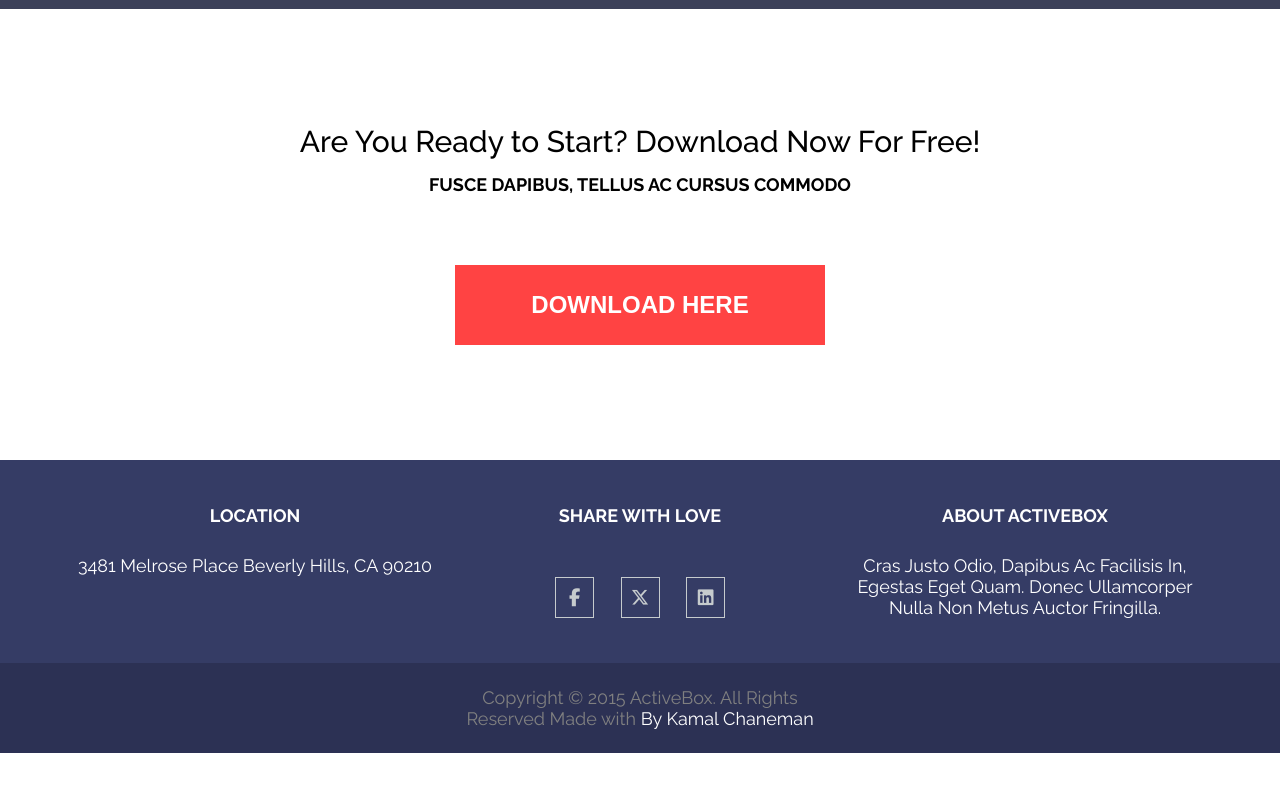
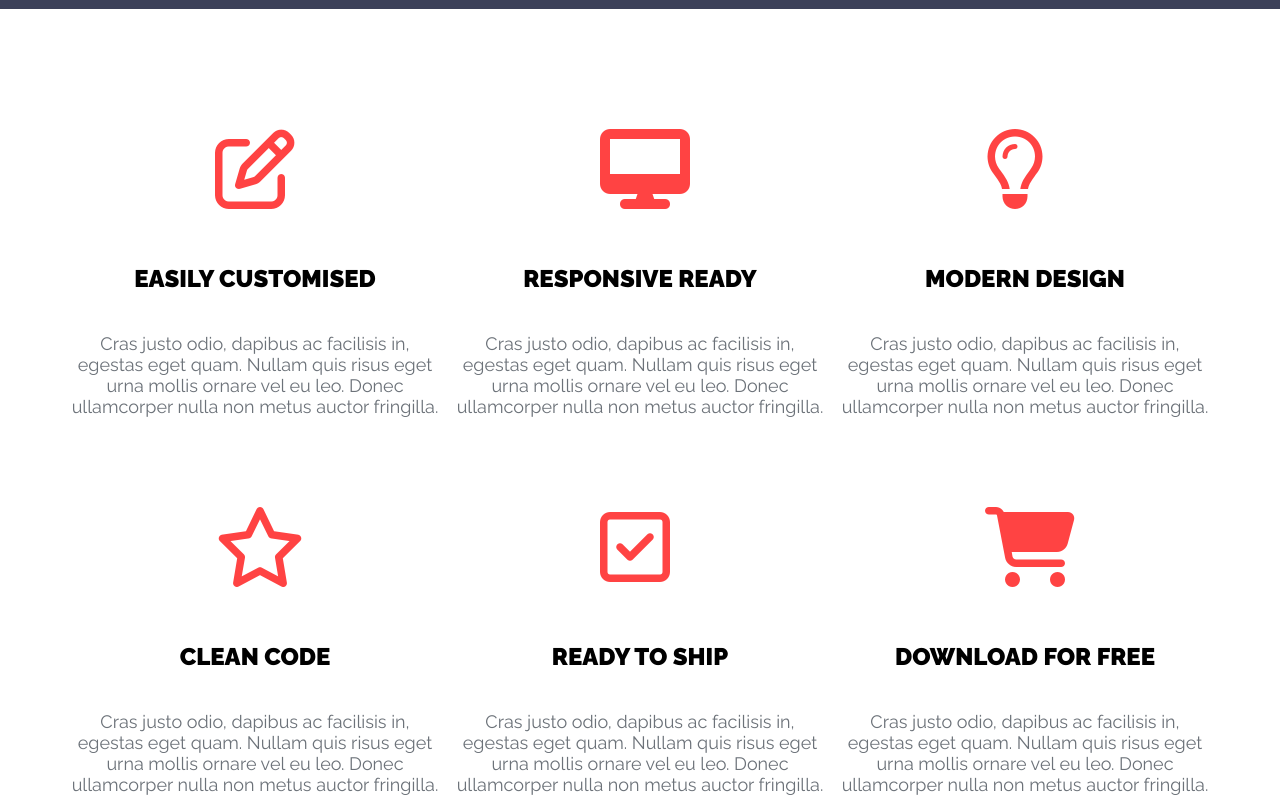
Before and after one commit to zima12343/kurs_1, a website built with Parcel: page src/index.html in a window 1280 px wide. Shown: the part 740-1540 px from the top of the page. Before the commit the page ends 1493 px from the top, so only its background shows below. Built offline with nearby package versions, Linux system fonts and the light colour scheme; grey boxes are pictures that could not be loaded.

Commit message:
feature section

```diff
--- a/src/index.html
+++ b/src/index.html
@@ -43,6 +43,84 @@
     </header>
 
     <main>
+
+        <section class="feature">
+            <div class="container">
+                <div class="feature-card-wrap">
+                    <div class="feature-card-line">
+                        <div class="feature-card">
+                            <div class="feature-card-icon">
+                                <i class="fa-regular fa-pen-to-square feature-icon"></i>
+                            </div>
+                            <h3>Easily Customised</h3>
+                            <div class="feature-card-desc">
+                                <p>Cras justo odio, dapibus ac facilisis in, egestas eget quam. Nullam quis risus eget
+                                    urna mollis ornare vel eu leo. Donec ullamcorper nulla non metus auctor fringilla.
+                                </p>
+                            </div>
+                        </div>
+                        <div class="feature-card">
+                            <div class="feature-card-icon">
+                                <i class="fa-solid fa-desktop feature-icon"></i>
+                            </div>
+                            <h3>Responsive REady</h3>
+                            <div class="feature-card-desc">
+                                <p>Cras justo odio, dapibus ac facilisis in, egestas eget quam. Nullam quis risus eget
+                                    urna mollis ornare vel eu leo. Donec ullamcorper nulla non metus auctor fringilla.
+                                </p>
+                            </div>
+                        </div>
+                        <div class="feature-card">
+                            <div class="feature-card-icon">
+                                <i class="fa-regular fa-lightbulb feature-icon"></i>
+                            </div>
+                            <h3>Modern Design</h3>
+                            <div class="feature-card-desc">
+                                <p>Cras justo odio, dapibus ac facilisis in, egestas eget quam. Nullam quis risus eget
+                                    urna mollis ornare vel eu leo. Donec ullamcorper nulla non metus auctor fringilla.
+                                </p>
+                            </div>
+                        </div>
+                    </div>
+                    <div class="feature-card-line">
+                        <div class="feature-card">
+                            <div class="feature-card-icon">
+                                <i class="fa-regular fa-star feature-icon"></i>
+                            </div>
+                            <h3>Clean Code</h3>
+                            <div class="feature-card-desc">
+                                <p>Cras justo odio, dapibus ac facilisis in, egestas eget quam. Nullam quis risus eget
+                                    urna mollis ornare vel eu leo. Donec ullamcorper nulla non metus auctor fringilla.
+                                </p>
+                            </div>
+                        </div>
+                        <div class="feature-card">
+                            <div class="feature-card-icon">
+                                <i class="fa-regular fa-square-check feature-icon"></i>
+                            </div>
+                            <h3>Ready to Ship</h3>
+                            <div class="feature-card-desc">
+                                <p>Cras justo odio, dapibus ac facilisis in, egestas eget quam. Nullam quis risus eget
+                                    urna mollis ornare vel eu leo. Donec ullamcorper nulla non metus auctor fringilla.
+                                </p>
+                            </div>
+                        </div>
+                        <div class="feature-card">
+                            <div class="feature-card-icon">
+                                <i class="fa-solid fa-cart-shopping feature-icon"></i>
+                            </div>
+                            <h3>Download for Free</h3>
+                            <div class="feature-card-desc">
+                                <p>Cras justo odio, dapibus ac facilisis in, egestas eget quam. Nullam quis risus eget
+                                    urna mollis ornare vel eu leo. Donec ullamcorper nulla non metus auctor fringilla.
+                                </p>
+                            </div>
+                        </div>
+                    </div>
+                </div>
+            </div>
+        </section>
+
         <section class="download-now">
             <div class="container">
                 <div class="download-now-wrap">
@@ -50,9 +128,9 @@
                     <div class="download-now-desc">
                         <p>Fusce dapibus, tellus ac cursus commodo</p>
                     </div>
-                    <div class="download-now-button">
-                        <button>download here</button>
-                    </div>
+                </div>
+                <div class="download-now-button">
+                    <button>download here</button>
                 </div>
             </div>
         </section>
@@ -91,7 +169,8 @@
                     <div class="about-us-card">
                         <h3>about activebox</h3>
                         <div class="about-text">
-                            <p>Cras justo odio, dapibus ac facilisis in, egestas eget quam. Donec ullamcorper nulla non metus auctor fringilla.</p>
+                            <p>Cras justo odio, dapibus ac facilisis in, egestas eget quam. Donec ullamcorper nulla non
+                                metus auctor fringilla.</p>
                         </div>
                     </div>
                 </div>
--- a/src/sass/_var.scss
+++ b/src/sass/_var.scss
@@ -8,3 +8,8 @@ $raleway_black: 900;
 //colors
 $buttons_color: #FF4343;
 $_header_text_color: #fff;
+
+//viewport sizes
+$small_view: 320px;
+$medium_view: 1024px;
+$average_view: 750px;
--- /dev/null
+++ b/src/sass/feature.scss
@@ -0,0 +1,95 @@
+.feature {
+    padding: 120px 0;
+
+    @media (max-width: $medium_view) {
+        padding: 90px 0;
+    }
+    @media (max-width: $small_view) {
+        padding: 40px 0;
+    }
+}
+
+.feature-card-line {
+    display: flex;
+    justify-content: space-between;
+    margin-top: 90px;
+
+    @media (max-width: $medium_view) {
+        margin-top: 50px;
+    }
+    @media (max-width: $small_view) {
+        flex-direction: column;
+        margin-top: 40px;
+    }
+}
+
+.feature-card-line:first-child {
+    margin-top: 0;
+}
+
+.feature-card {
+    width: 370px;
+    margin-left: 10px;
+
+    h3 {
+        text-transform: uppercase;
+        font-weight: $raleway_black;
+        font-size: 24px;
+        text-align: center;
+        margin-top: 55px;
+
+        @media (max-width: $medium_view) {
+            font-size: 18px;
+            margin-top: 40px;
+        }
+    }
+
+    @media (max-width: $medium_view) {
+        width: 315px;
+    }
+    @media (max-width: $small_view) {
+        width: 275px;
+        margin-top: 40px;
+        margin-left: 0;
+    }
+}
+
+.feature-card:first-child {
+    margin-left: 0;
+    @media (max-width: $small_view) {
+        margin-top: 0px;
+    }
+}
+
+.feature-card-icon {
+    width: 80px;
+    margin: auto;
+
+    @media (max-width: $medium_view) {
+        width: 60px;
+    }
+}
+
+.feature-card-desc {
+    P {
+        font-size: 18px;
+        margin-top: 40px;
+        color: #6C7279;
+        font-weight: $raleway_regular;
+        text-align: center;
+
+        @media (max-width: $medium_view) {
+            font-size: 14px;
+            margin-top: 20px;
+        }
+    }
+}
+
+.feature-icon {
+    font-size: 80px;
+    color: #FF4343;
+
+    @media (max-width: $medium_view) {
+        font-size: 60px;
+    }
+}
--- a/src/sass/index.scss
+++ b/src/sass/index.scss
@@ -2,6 +2,7 @@
     @import './_cdn.scss';
     @import './_var.scss';
     @import './header.scss';
+    @import './feature.scss';
     @import './download_now.scss';
     @import './about_us.scss';
     @import './footer.scss';
@@ -33,13 +34,13 @@
         padding: 0 15px;
         margin: auto;
 
-        @media (max-width: 1024px) {
+        @media (max-width: $medium_view) {
             max-width: 984px;
             padding: 0 15px;
             margin: auto;
         }
 
-        @media (max-width: 320px) {
+        @media (max-width: $small_view) {
             max-width: 280px;
             margin: auto;
             padding: 0;
```
Also changed, not shown: src/sass/about_us.scss (+14 -14 lines), src/sass/download_now.scss (+8 -8 lines), src/sass/footer.scss (+5 -5 lines), src/sass/header.scss (+23 -25 lines).
